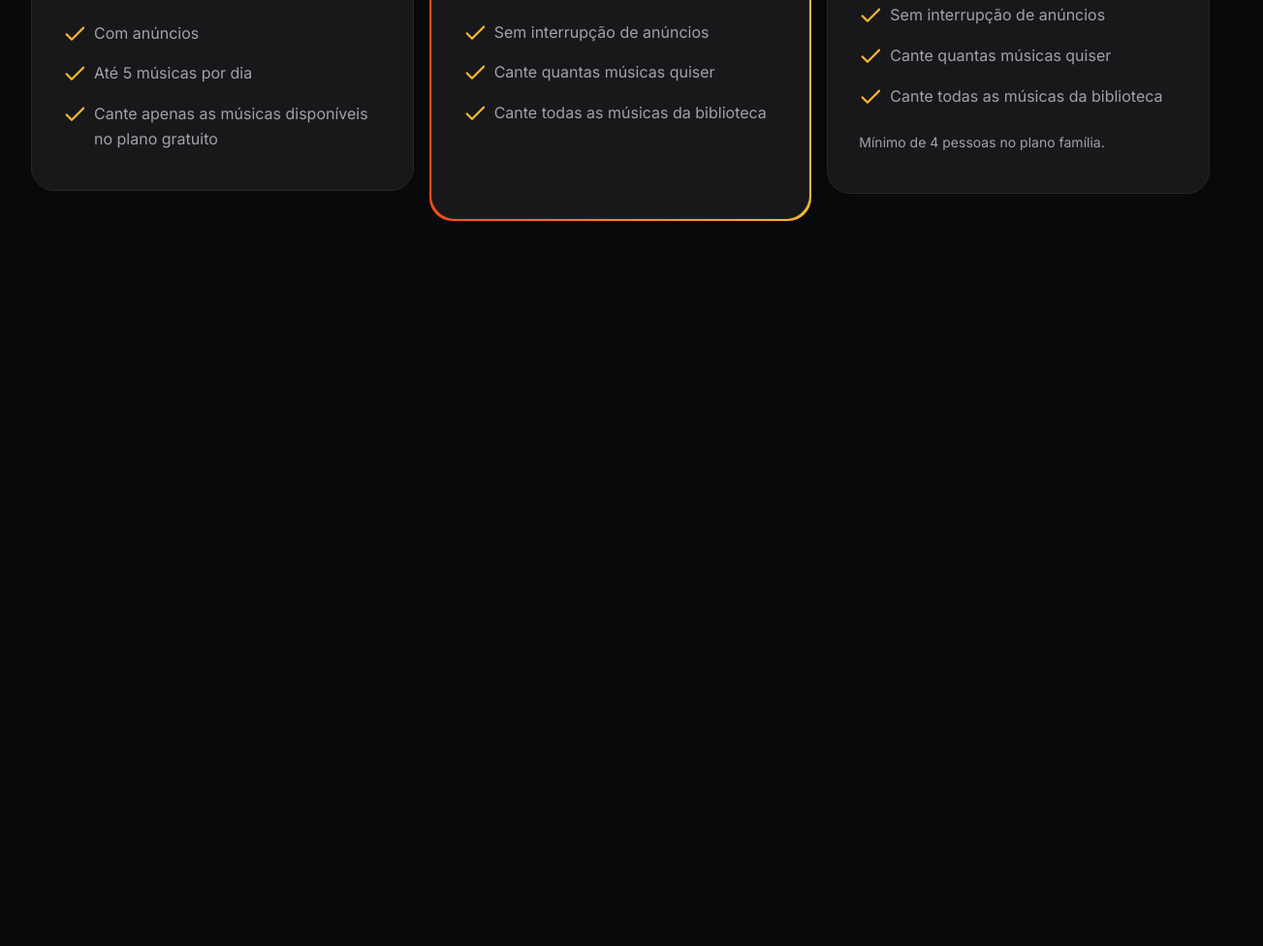
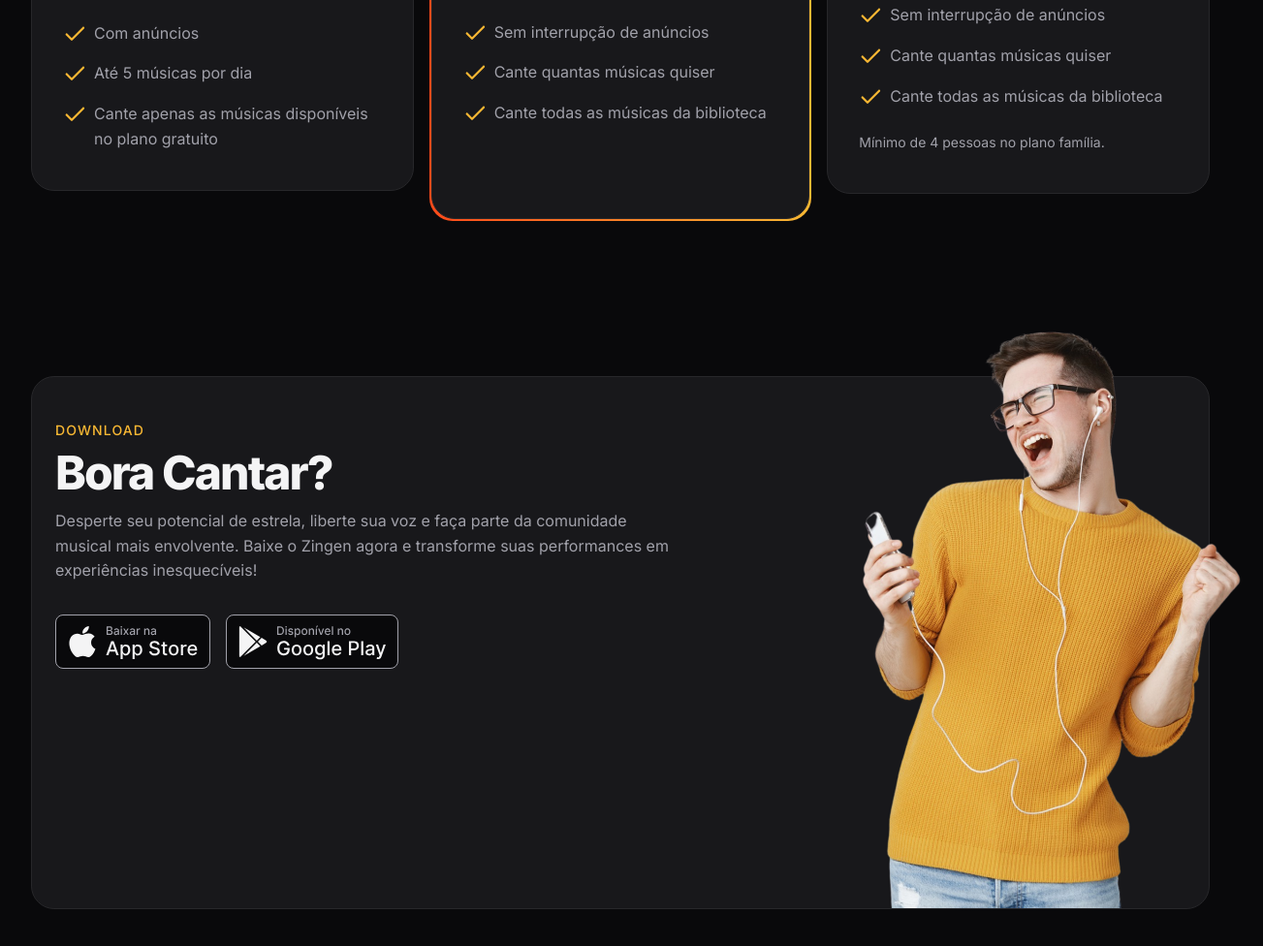
Before and after one commit to heitor92/zingen, a plain HTML site: page index.html in a window 1280 px wide. Shown: the part 3239-4215 px from the top of the page at 97% size, 1303 px wide, since content can reach past the window. Before the commit the page ends 3547 px from the top, so only its background shows below. Drawn offline with Linux system fonts and the light colour scheme.

Commit message:
Seção download

```diff
--- a/index.html
+++ b/index.html
@@ -159,5 +159,30 @@
       </div>
     </div>
   </section>
+
+  <section id="download">
+    <div class="container py-xl">
+      <div class="card px-lg even-columns items-center">
+        <div>
+          <header>
+            <strong>download</strong>
+            <h2>Bora Cantar?</h2>
+          </header>
+          <p>
+            Desperte seu potencial de estrela, liberte sua voz e faça parte da comunidade musical mais envolvente. Baixe o Zingen agora e transforme suas performances em experiências inesquecíveis!
+          </p>
+          <div class="buttons flex gap-1">
+            <a href="#">
+              <img src="assets/button-appstore.svg" alt="Baixar da Apple Store">
+            </a>
+            <a href="#">
+              <img src="assets/button-playstore.svg" alt="Baixar da Play Store">
+            </a>
+          </div>
+        </div>
+        <img src="assets/rapaz-ouvindo-musica-com-fones-de-ouvido-e-cantando-no-aplicativo-de-karaoke-removebg 1.png" alt="">
+      </div>
+    </div>
+  </section>
 </body>
 </html>
--- /dev/null
+++ b/styles/download.css
@@ -0,0 +1,31 @@
+#download {
+  .card {
+    padding: 3rem 1.5rem 15rem;
+    position: relative;
+    & >  img {
+      width: 14.5rem;
+      position: absolute;
+      bottom: 0;
+      right: -3.5rem;
+    }
+  }
+
+  .buttons {
+    flex-wrap: wrap;
+    margin-top: 2rem;
+  }
+
+  @media (width >=80em) {
+    .card {
+      padding: 8,75rem 5rem;
+
+      & > div:nth-child(1) {
+        max-width: 40rem;
+      }
+
+      & > img {
+        width: 29.125rem;
+      }
+    }
+  }
+}
--- a/styles/global.css
+++ b/styles/global.css
@@ -46,6 +46,8 @@ html {
   font-size: var(--fs-base);
   line-height: 1.6;
   color: var(--text-color-primary);
+
+  overflow-x: hidden;
 }
 
 body {
--- a/styles/index.css
+++ b/styles/index.css
@@ -9,3 +9,4 @@
 @import url(cards.css);
 @import url(features.css) (width >= 80rem);
 @import url(pricing.css);
+@import url(download.css);
```
Also changed, not shown: assets/button-appstore.svg (added), assets/button-playstore.svg (added).
